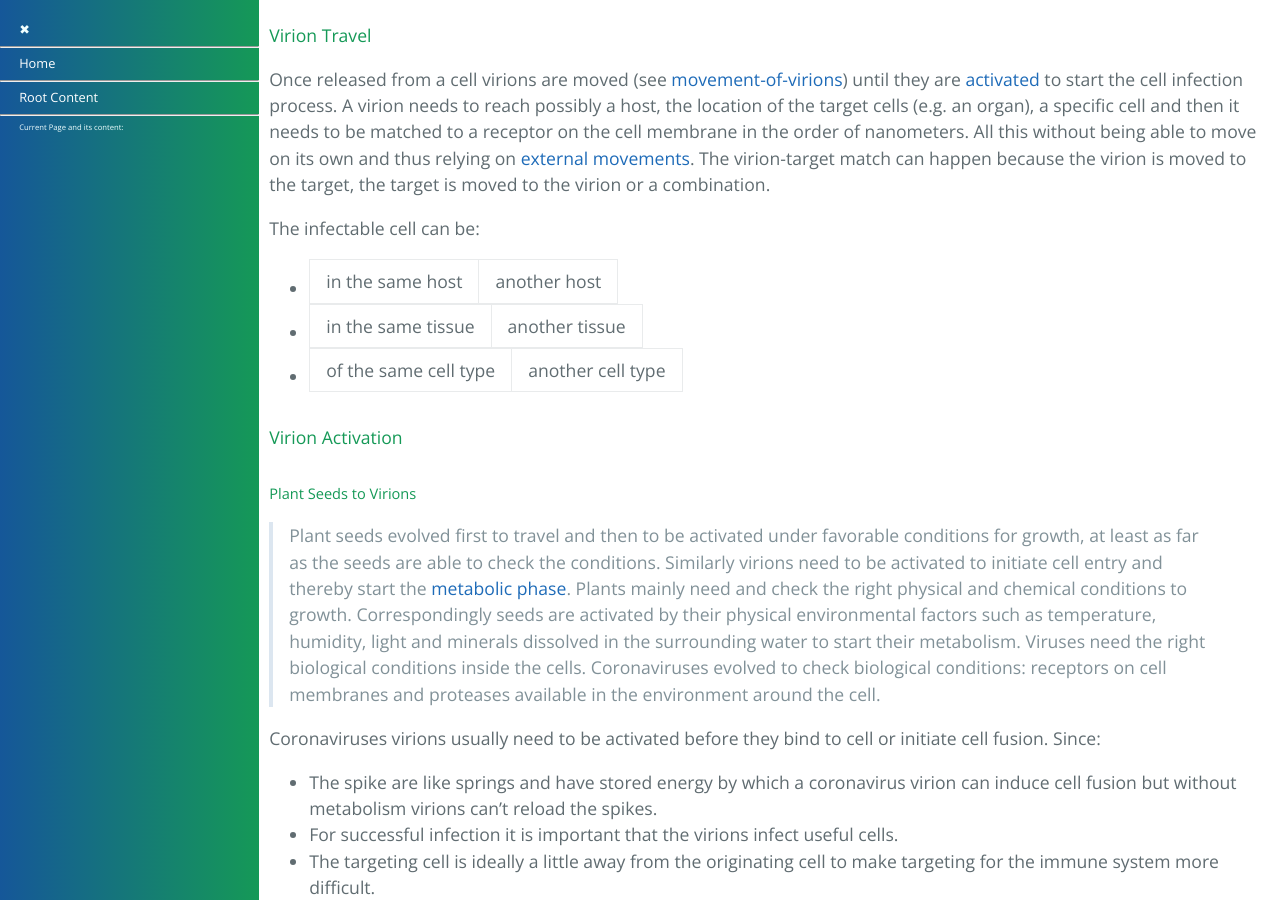
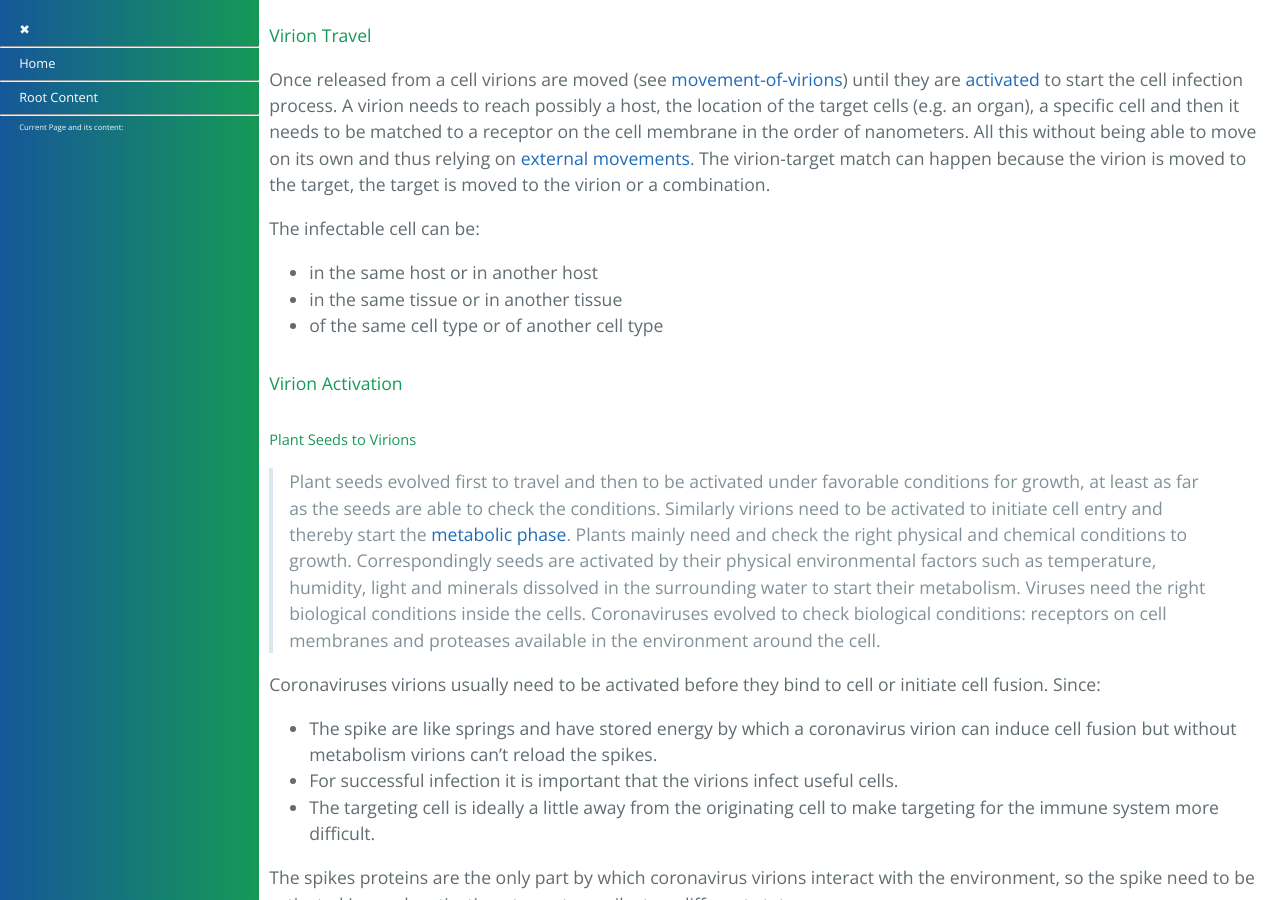
Before and after one commit to forestgrape/coronavirus, a Jekyll site: the page built from 2_biological/coronavirus.md, in a window 1280 px wide and 900 px high, scrolled down 12938 px. Built offline with Jekyll 4.4.1, drawn with Linux system fonts in a browser that asks for light colours; our own code applies the rules of GitHub Pages for plain Markdown files.

Commit message:
formulations

```diff
--- a/2_biological/coronavirus.md
+++ b/2_biological/coronavirus.md
@@ -406,9 +406,9 @@ Once released from a cell virions are moved (see [movement-of-virions](#movement
 A virion needs to reach possibly a host, the  location of the target cells (e.g. an organ), a specific cell and then it needs to be matched to a receptor on the cell membrane in the order of nanometers. All this without being able to move on its own and thus relying on [external movements](#movement-of-virions). The virion-target match can happen because the virion is moved to the target, the target is moved to the virion or a combination.
 
 The infectable cell can be:
-* in the same host| another host
-* in the same tissue| another tissue
-* of the same cell type| another cell type
+* in the same host or in another host
+* in the same tissue or in another tissue
+* of the same cell type or of another cell type
 
 #### Virion Activation
 
```
